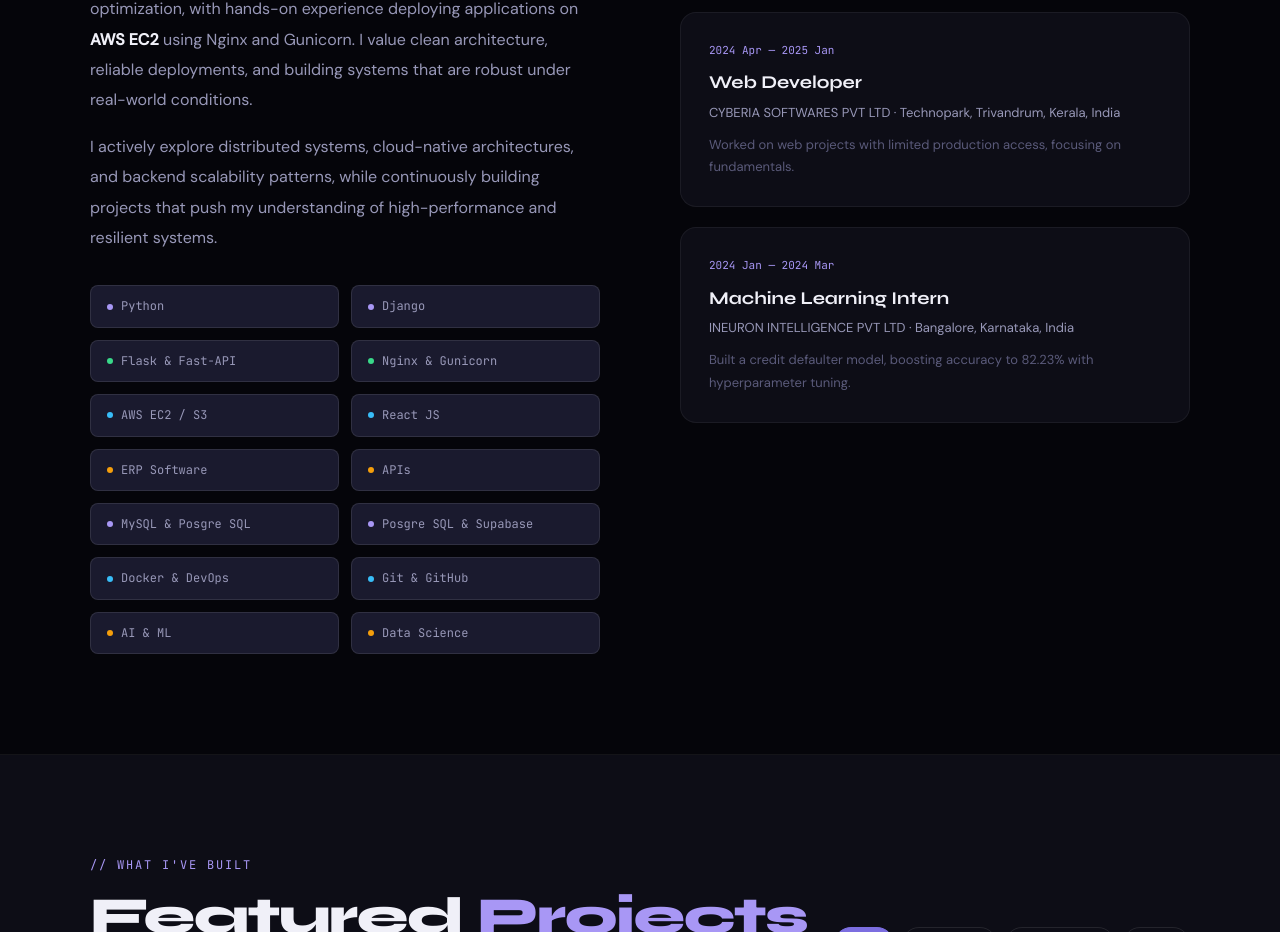
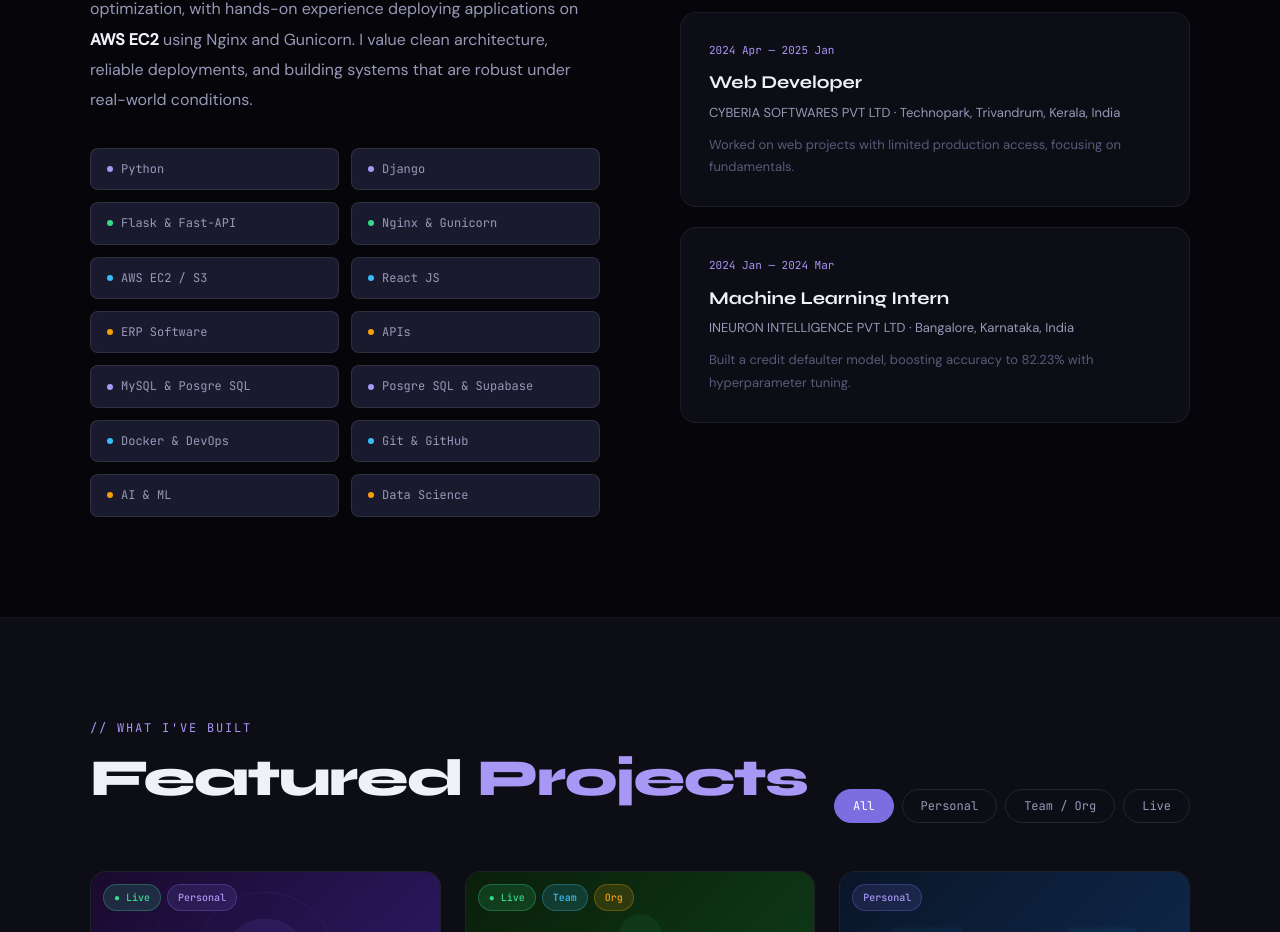
Before and after one commit to alnxha7/alnxha7.github.io, a plain HTML site: page index.html in a window 1280 px wide. Shown: the part 1369-2301 px from the top of the page. Drawn offline with Linux system fonts and the light colour scheme.

Commit message:
removed bochdale 1

```diff
--- a/index.html
+++ b/index.html
@@ -296,8 +296,6 @@ footer{background:var(--bg);border-top:1px solid var(--border);padding:48px 40px
       <div class="about-text reveal">
         <p>Hey, I'm <strong>Alansha M</strong> — a backend-focused software developer from Kerala, India, specializing in building scalable, production-grade web applications. I primarily work within the <strong>Python ecosystem</strong>, leveraging frameworks like Django, Flask, and FastAPI to design efficient, maintainable backend systems.</p>
         <p>I focus on system design, API architecture, and performance optimization, with hands-on experience deploying applications on <strong>AWS EC2</strong> using Nginx and Gunicorn. I value clean architecture, reliable deployments, and building systems that are robust under real-world conditions.</p>
-        <p>I actively explore distributed systems, cloud-native architectures, and backend scalability patterns, while continuously building projects that push my understanding of high-performance and resilient systems.</p>
-
         <div class="skills-grid">
           <div class="skill-pill"><span class="dot dot-purple"></span>Python</div>
           <div class="skill-pill"><span class="dot dot-purple"></span>Django</div>
```
